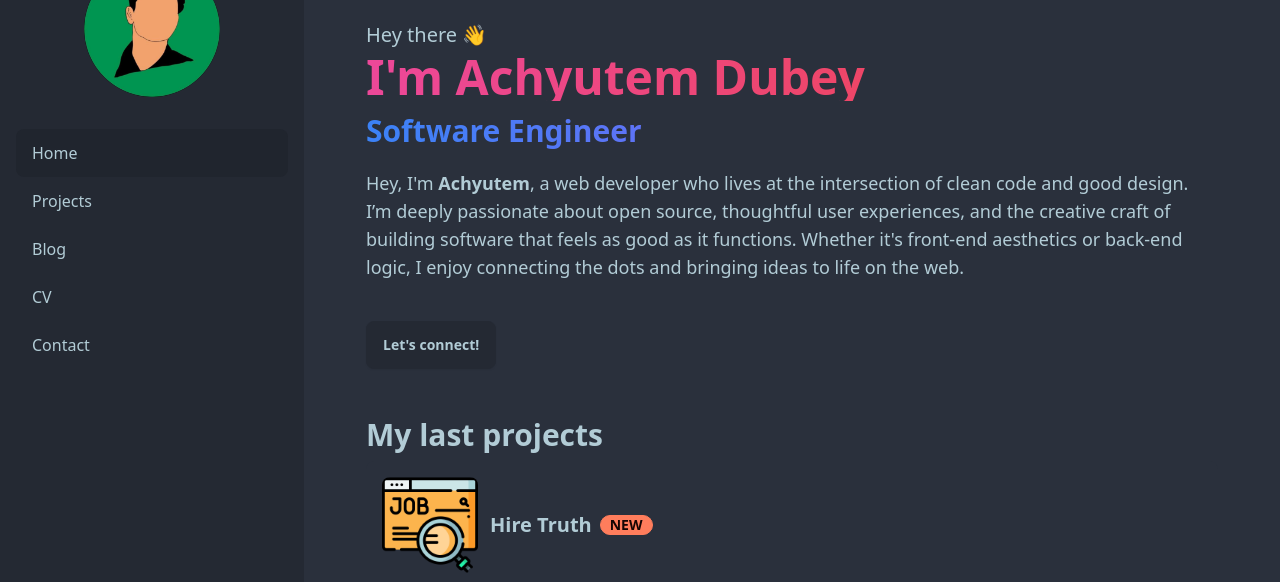
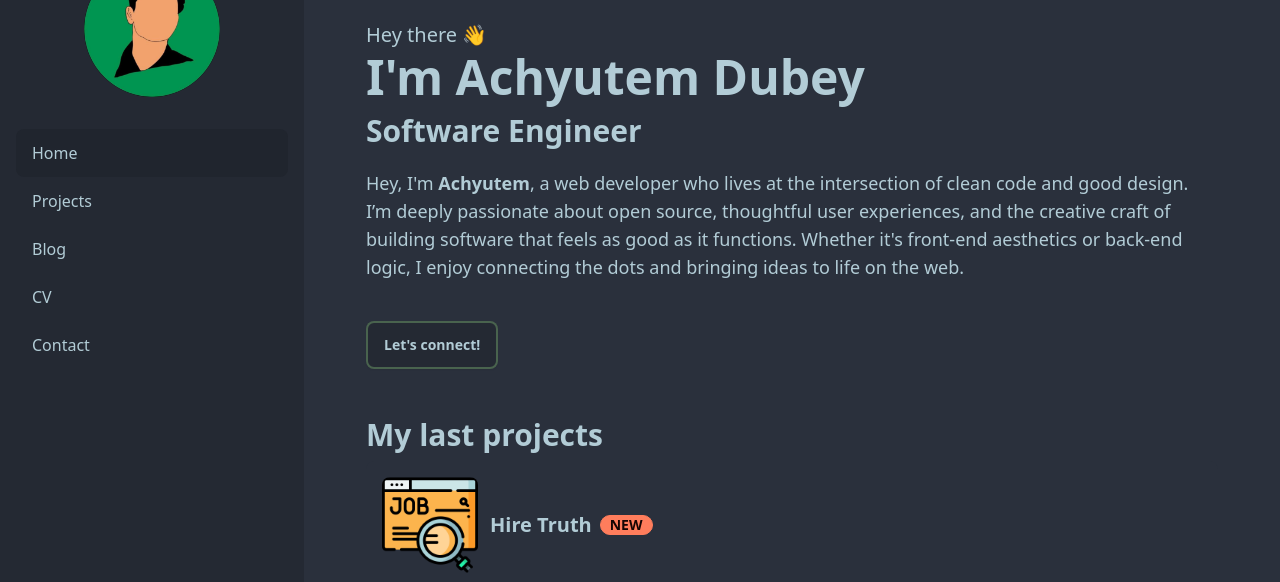
Before and after one commit to Achyutem/achyutem-pf, an Astro site: page / in a window 1280 px wide. Shown: the part 67-649 px from the top of the page. Built offline with nearby package versions, Linux system fonts and the light colour scheme; Astro itself is replaced by a stand-in of ours.

Commit message:
updated connect button

```diff
--- a/src/pages/index.astro
+++ b/src/pages/index.astro
@@ -12,15 +12,21 @@ const last_posts = posts.slice(0, 3);
 <BaseLayout sideBarActiveItemID="home">
   <div class="pb-12 mt-5">
     <div class="text-xl py-1 ">Hey there 👋</div>
-    <div class="text-5xl font-bold bg-gradient-to-r from-pink-500 to-red-500 bg-clip-text text-transparent">I'm Achyutem Dubey</div>
-    <div class="text-3xl py-3 font-bold bg-gradient-to-r from-blue-500 to-purple-500 bg-clip-text text-transparent">Software Engineer</div>
+    <div class="text-5xl font-bold">I'm Achyutem Dubey</div>
+    <div class="text-3xl py-3 font-bold">Software Engineer</div>
     <div class="py-2">
       <text class="text-lg">
         Hey, I'm <b>Achyutem</b>, a web developer who lives at the intersection of clean code and good design. I’m deeply passionate about open source, thoughtful user experiences, and the creative craft of building software that feels as good as it functions. Whether it's front-end aesthetics or back-end logic, I enjoy connecting the dots and bringing ideas to life on the web.
       </text>
     </div>
     <div class="mt-8">
-      <a class="btn" href="https://www.linkedin.com/in/achyutemdubey/" target="_blank"> Let's connect!</a>
+      <a
+      class="btn border-2 hover:text-primary/70 border-primary/30 transition-all duration-200"
+      href="https://www.linkedin.com/in/achyutemdubey/"
+      target="_blank"
+    >
+      Let's connect!
+    </a>
     </div>
   </div>
 
```
